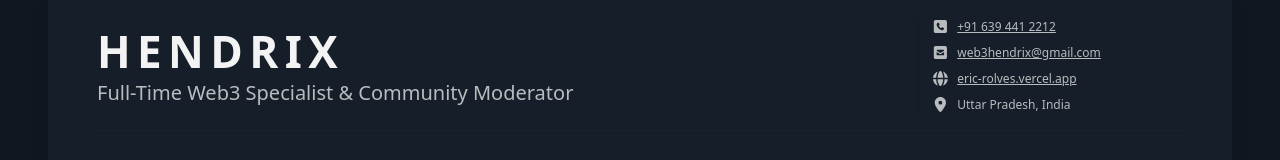
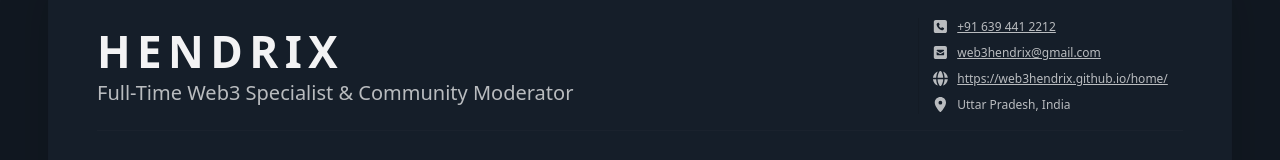
Before and after one commit to Web3hendrix/Web3hendrix, a plain HTML site: page index.html in a window 1280 px wide. Shown: the part 367-527 px from the top of the page. Drawn offline with Linux system fonts and the light colour scheme.

Commit message:
Update index.html

```diff
--- a/index.html
+++ b/index.html
@@ -1028,7 +1028,7 @@
                     ><a
                       class="resume-link"
                       href="index.html"
-                      >eric-rolves.vercel.app</a
+                      >https://web3hendrix.github.io/home/</a
                     >
                   </li>
                   <li class="mb-0">
```
